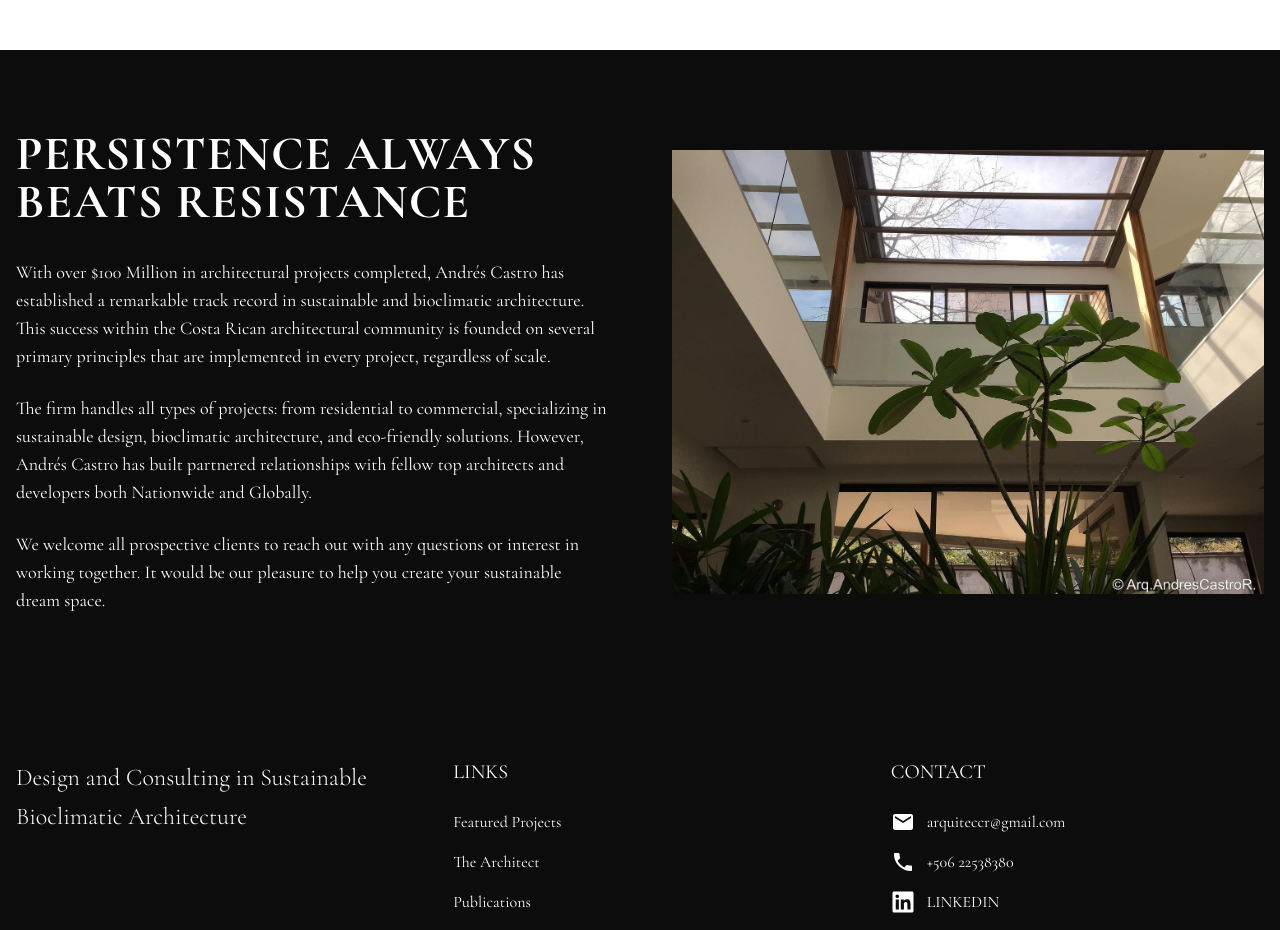
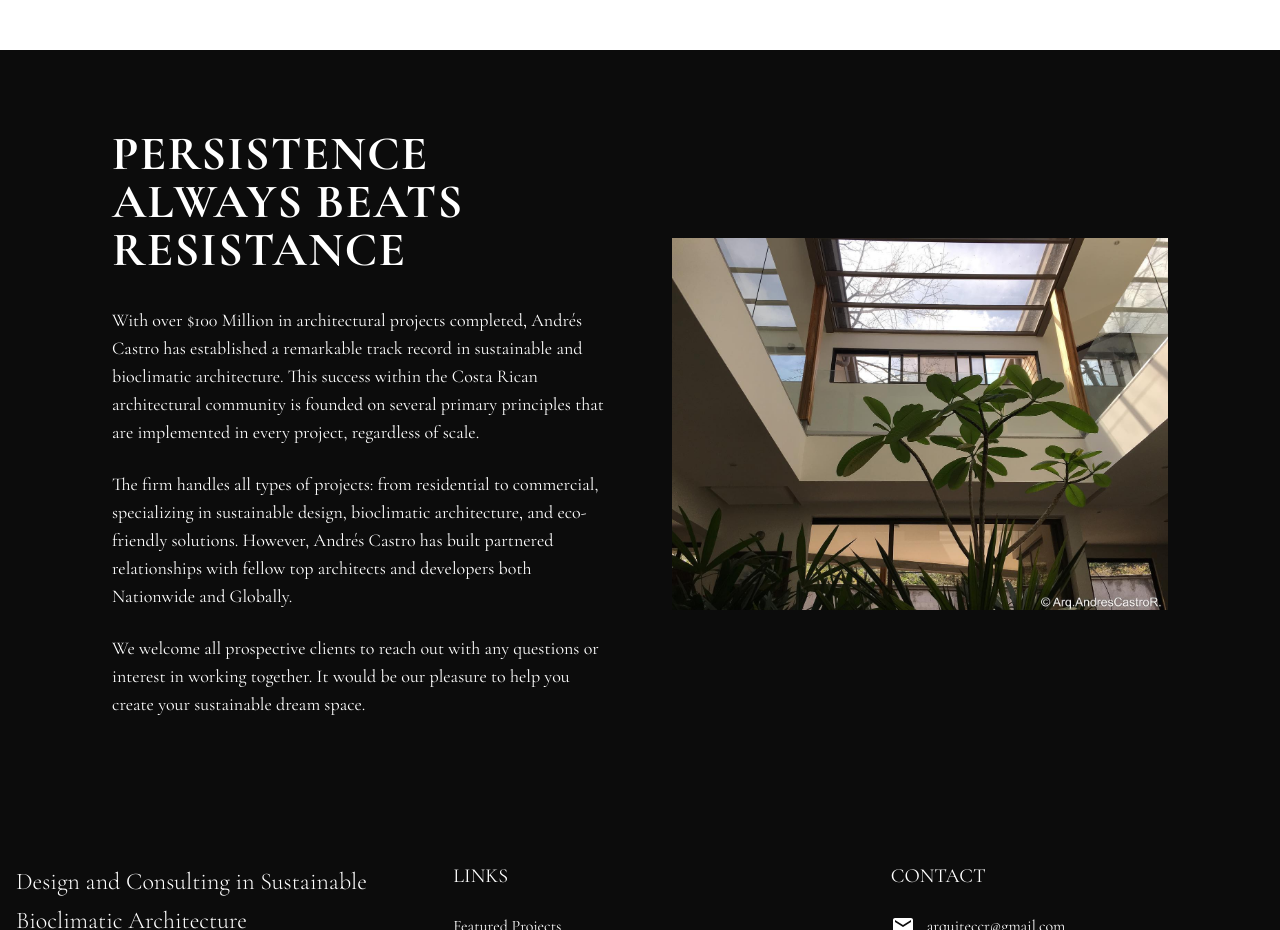
Before and after one commit to botflowlab/AndresCastroWebsite, a React (Vite) app: page /arquitecto in a window 1280 px wide. Shown: the part 1420-2350 px from the top of the page. Built offline with nearby package versions, Linux system fonts and the light colour scheme; a web font is replaced by a local one.

Commit message:
Updated Experience.jsx

```diff
--- a/src/pages/architect/Experience.jsx
+++ b/src/pages/architect/Experience.jsx
@@ -6,7 +6,7 @@ export default function Experience() {
 
   return (
     <section className="py-20 px-4 bg-[#0c0c0c] relative">
-      <div className="max-w-7xl mx-auto">
+      <div className="max-w-screen-2xl mx-auto px-4 md:px-12 xl:px-24">
         <div className="flex flex-col md:flex-row-reverse gap-16 items-center">
           {/* Right side - Image */}
           <div className="w-full md:w-1/2">
```
